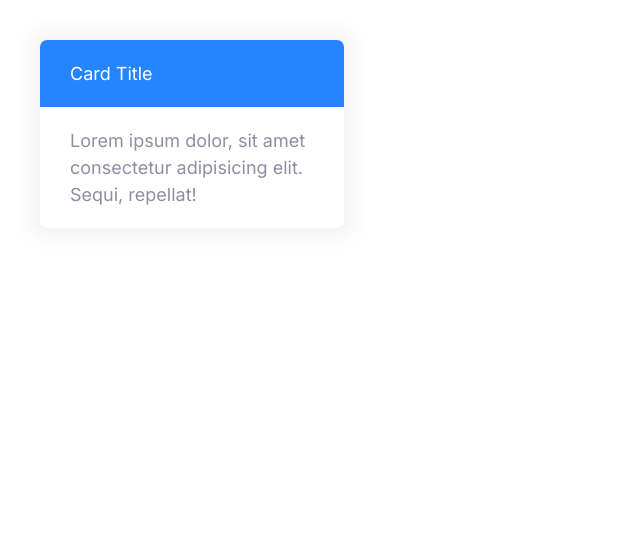
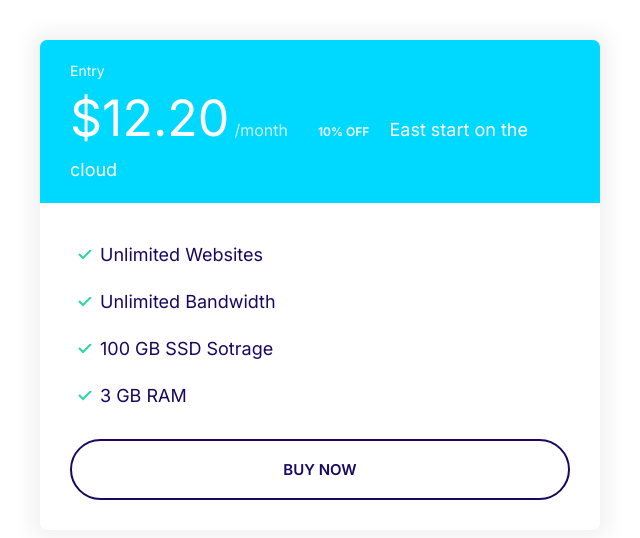
Before and after one commit to sadigwork/fasi-web, a plain HTML site: page index.html in a window 1280 px wide. Shown: the whole page, without its empty margins (0-640 px from the left). Drawn offline with Linux system fonts and the light colour scheme.

Commit message:
Build plan component.

```diff
--- a/css/style.css
+++ b/css/style.css
@@ -1,9 +1,8 @@
-/* Typography */
 :root {
   --color-primary: #2584ff;
   --color-secondary: #00d9ff;
   --color-accent: #ff3400;
-  --color-heading: #1b0760;
+  --color-headings: #1b0760;
   --color-body: #918ca4;
   --color-border: #ccc;
   --border-radius: 30px;
@@ -15,10 +14,13 @@
   box-sizing: border-box;
 }
 
+/* Typography */
+
 html {
   /* 62.5% of 16px = 10px */
   font-size: 62.5%;
 }
+
 body {
   font-family: Inter, Arial, Helvetica, sans-serif;
   font-size: 2.4rem;
@@ -29,19 +31,22 @@ body {
 h1,
 h2,
 h3 {
-  color: var(--color-heading);
+  color: var(--color-headings);
   margin-bottom: 1rem;
 }
+
 h1 {
-  /* 1x font size of html  */
   font-size: 7rem;
 }
+
 h2 {
   font-size: 4rem;
 }
+
 h3 {
   font-size: 3rem;
 }
+
 p {
   margin-top: 0;
 }
@@ -50,12 +55,15 @@ p {
   body {
     font-size: 1.8rem;
   }
+
   h1 {
     font-size: 8rem;
   }
+
   h2 {
     font-size: 4rem;
   }
+
   h3 {
     font-size: 2.4rem;
   }
@@ -65,17 +73,20 @@ p {
 a {
   text-decoration: none;
 }
+
 .link-arrow {
   color: var(--color-accent);
   text-transform: uppercase;
   font-size: 2rem;
   font-weight: bold;
 }
+
 .link-arrow::after {
   content: "-->";
   margin-left: 5px;
   transition: margin 0.15s;
 }
+
 .link-arrow:hover::after {
   margin-left: 10px;
 }
@@ -85,8 +96,8 @@ a {
     font-size: 1.5rem;
   }
 }
+/* Badges */
 
-/* Badges */
 .badge {
   border-radius: 20px;
   font-size: 2rem;
@@ -94,10 +105,12 @@ a {
   padding: 0.5rem 2rem;
   white-space: nowrap;
 }
+
 .badge--primary {
   background: var(--color-primary);
   color: #fff;
 }
+
 .badge--secondary {
   background: var(--color-secondary);
   color: #fff;
@@ -105,6 +118,7 @@ a {
 
 .badge--small {
   font-size: 1.6rem;
+  padding: 0.5rem 1.5rem;
 }
 
 @media screen and (min-width: 1024px) {
@@ -116,17 +130,18 @@ a {
     font-size: 1.2rem;
   }
 }
-
 /* Lists */
 .list {
   list-style: none;
   padding-left: 0;
-  color: var(--color-heading);
+  color: var(--color-headings);
 }
+
 .list--inline .list__item {
   display: inline-block;
-  margin: 2rem;
+  margin-right: 2rem;
 }
+
 .list--tick {
   list-style-image: url(../icons/tick.svg);
   padding-left: 3rem;
@@ -136,12 +151,12 @@ a {
   padding-left: 0.5rem;
   margin-bottom: 1rem;
 }
+
 @media screen and (min-width: 1024px) {
   .list--tick .list__item {
     padding-left: 0;
   }
 }
-
 /* Icons */
 .icon {
   width: 40px;
@@ -161,7 +176,6 @@ a {
   justify-content: center;
   align-items: center;
 }
-
 /* Buttons */
 .btn {
   border-radius: 40px;
@@ -229,11 +243,12 @@ a {
 .input {
   border-radius: var(--border-radius);
   border: 1px solid var(--color-border);
-  color: var(--color-heading);
+  color: var(--color-headings);
   font-size: 2rem;
   outline: 0;
   padding: 1.5rem 3.5rem;
 }
+
 ::placeholder {
   color: #cdcbd7;
 }
@@ -249,12 +264,13 @@ a {
   flex-grow: 1;
   padding: 1.5rem 1rem;
 }
+
 .input-group .btn {
   margin: 4px;
 }
 
 @media screen and (min-width: 1024px) {
-  .btn {
+  .input {
     font-size: 1.5rem;
   }
 }
@@ -274,7 +290,73 @@ a {
   background: var(--color-primary);
   color: #fff;
 }
+
 .card--secondary .card__header {
   background: var(--color-secondary);
   color: #fff;
 }
+
+.card--secondary .badge--secondary {
+  background: #02cdf1;
+}
+
+/* Plans */
+.plan__name {
+  color: #fff;
+  margin: 0;
+  font-weight: 500;
+  font-size: 2.4rem;
+}
+
+.plan__price {
+  font-size: 6rem;
+}
+
+.plan__billing-cycle {
+  font-size: 2.4rem;
+  font-weight: 300;
+  opacity: 0.8;
+  margin-right: 1rem;
+}
+
+.plan__description {
+  font-size: 2rem;
+  font-weight: 300;
+  letter-spacing: 1px;
+  display: block;
+}
+
+.plan .list__item {
+  margin-bottom: 2rem;
+}
+
+.plan--popular .card__header {
+  position: relative;
+}
+
+.plan--popular .card__header::before {
+  content: url(../icons/popular.svg);
+  width: 40px;
+  display: inline-block;
+  position: absolute;
+  top: -6px;
+  right: 5%;
+}
+
+@media screen and (min-width: 1024px) {
+  .plan__name {
+    font-size: 1.4rem;
+  }
+
+  .plan__price {
+    font-size: 5rem;
+  }
+
+  .plan__billing-cycle {
+    font-size: 1.6rem;
+  }
+
+  .plan__description {
+    font-size: 1.7rem;
+  }
+}
--- a/index.html
+++ b/index.html
@@ -14,12 +14,25 @@
     <title>FASI's KITCHENS</title>
   </head>
   <body>
-    <div style="width: 30%; padding: 4rem">
-      <div class="card card--primary">
-        <header class="card__header">Card Title</header>
-        <div class="card__body">
-          Lorem ipsum dolor, sit amet consectetur adipisicing elit. Sequi,
-          repellat!
+    <div style="width: 50%; padding: 4rem">
+      <div class="plan">
+        <div class="card card--secondary">
+          <header class="card__header">
+            <h3 class="plan__name">Entry</h3>
+            <span class="plan__price">$12.20</span>
+            <span class="plan__billing-cycle">/month</span>
+            <span class="badge badge--scondary badge--small">10% OFF</span>
+            <span class="description">East start on the cloud</span>
+          </header>
+          <div class="card__body">
+            <ul class="list list--tick">
+              <li class="list__item">Unlimited Websites</li>
+              <li class="list__item">Unlimited Bandwidth</li>
+              <li class="list__item">100 GB SSD Sotrage</li>
+              <li class="list__item">3 GB RAM</li>
+            </ul>
+            <button class="btn btn--outline btn--block">Buy Now</button>
+          </div>
         </div>
       </div>
     </div>
```
Also changed, not shown: icons/popular.svg (added), icons/sprite.svg (added).
